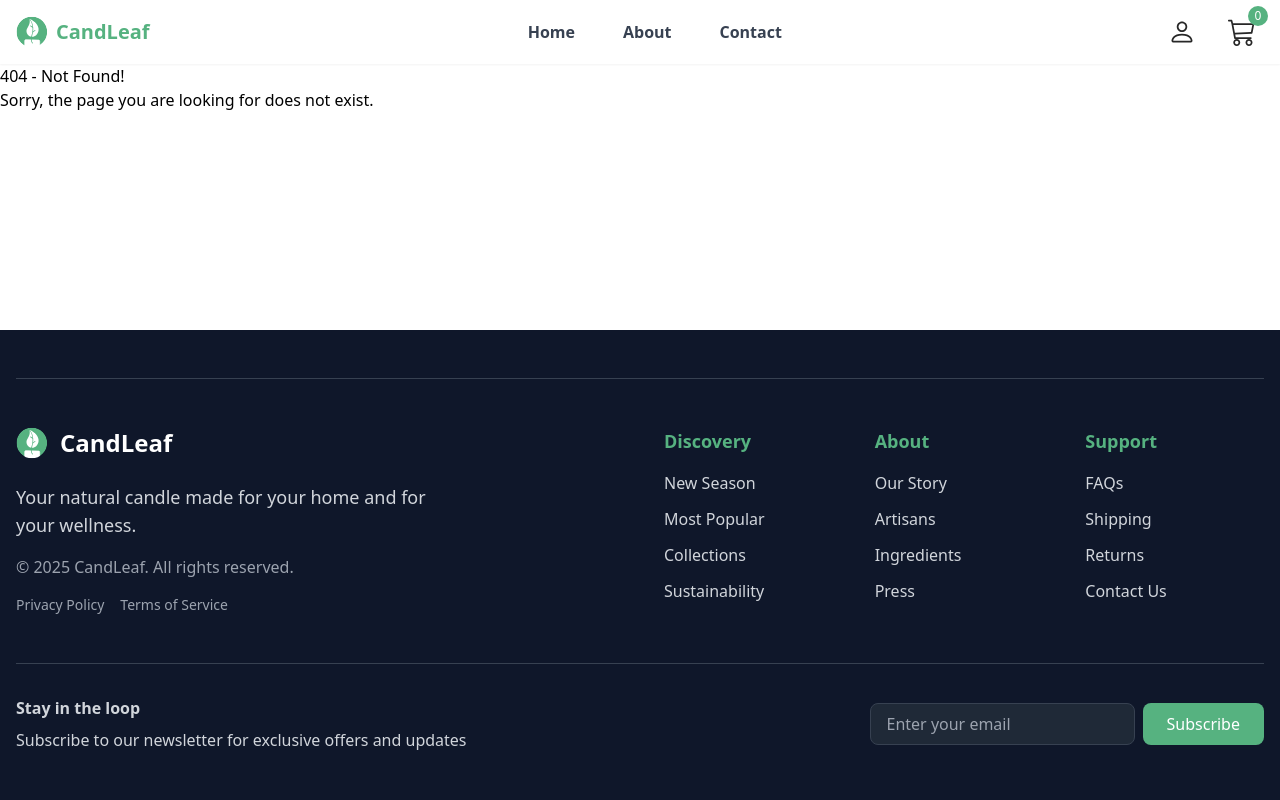
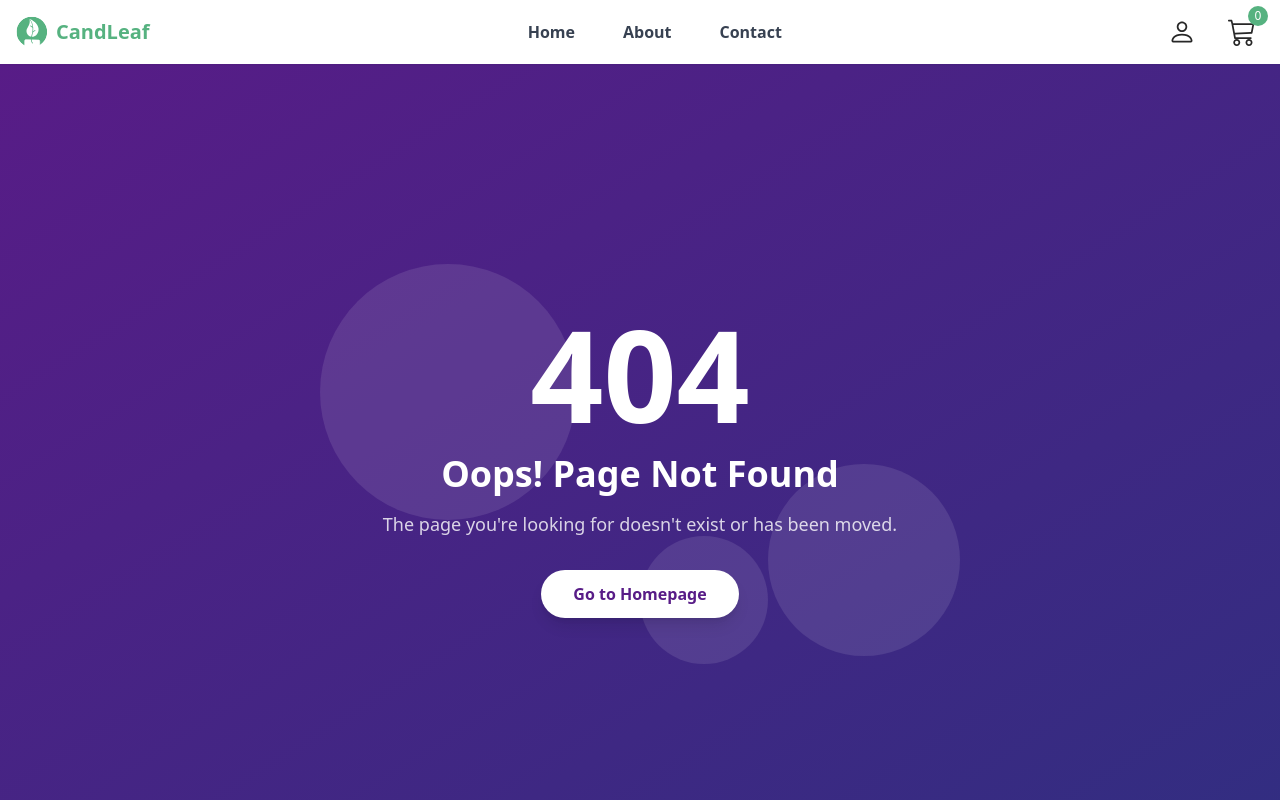
Before and after one commit to AhmadAbdelaziz8/e-commerce, a React (Vite) app: page /contact in a window 1280 px wide. Shown: the top 800 px of the page. Built offline with nearby package versions, Linux system fonts and the light colour scheme.

Commit message:
improve NotFoundPage, make the Layout in one folder

```diff
--- a/src/Routes.tsx
+++ b/src/Routes.tsx
@@ -1,7 +1,7 @@
 import { Routes, Route } from "react-router-dom";
 import Home from "./pages/home/homePage";
-import NotFound from "./pages/NotFoundPage"; // Example of a 404 page
-import Layout from "./components/layout";
+import NotFound from "./pages/NotFoundPage";
+import Layout from "./components/Layout/Layout";
 import ShopCartPage from "./pages/ShopCart/ShopCartPage";
 
 const AppRoutes = () => {
--- a/src/components/Footer.tsx
+++ b/src/components/Layout/Footer.tsx
@@ -1,5 +1,5 @@
 import { Link } from "react-router-dom";
-import BrandIcon from "../assets/brand-icon.svg";
+import BrandIcon from "/home/ahmad/repos/e-commerce/src/assets/brand-icon.svg";
 
 const Footer = () => {
   return (
--- a/src/components/Header.tsx
+++ b/src/components/Layout/Header.tsx
@@ -1,8 +1,8 @@
 import { Link } from "react-router-dom";
 import { useState } from "react";
-import BrandIcon from "../assets/brand-icon.svg";
-import AccountIcon from "../assets/Profile.svg";
-import CartIcon from "../assets/Cart.svg";
+import BrandIcon from "/home/ahmad/repos/e-commerce/src/assets/brand-icon.svg";
+import AccountIcon from "/home/ahmad/repos/e-commerce/src/assets/Profile.svg";
+import CartIcon from "/home/ahmad/repos/e-commerce/src/assets/Cart.svg";
 
 const NAV_LINKS = [
   { path: "/", label: "Home" },
--- a/src/pages/Login.tsx
+++ b/src/pages/Login.tsx
@@ -1,4 +1,4 @@
-import LoginForm from "../components/form";
+import LoginForm from "../components/Form";
 
 const Login = (): JSX.Element => {
   return (
--- a/src/pages/NotFoundPage.tsx
+++ b/src/pages/NotFoundPage.tsx
@@ -1,10 +1,37 @@
-const NotFound = () => {
+import { useNavigate } from "react-router-dom";
+
+const NotFoundPage = () => {
+  const navigate = useNavigate();
+
+  const goHome = () => {
+    navigate("/");
+  };
+
   return (
-    <div>
-      <h1>404 - Not Found!</h1>
-      <p>Sorry, the page you are looking for does not exist.</p>
+    <div className="min-h-screen bg-gradient-to-br from-purple-900 to-indigo-900 flex flex-col items-center justify-center text-white relative overflow-hidden">
+      {/* Background Animation */}
+      <div className="absolute inset-0 overflow-hidden">
+        <div className="absolute w-64 h-64 bg-white/10 rounded-full top-1/4 left-1/4 animate-float"></div>
+        <div className="absolute w-48 h-48 bg-white/10 rounded-full top-1/2 right-1/4 animate-float animation-delay-2000"></div>
+        <div className="absolute w-32 h-32 bg-white/10 rounded-full bottom-1/4 left-1/2 animate-float animation-delay-4000"></div>
+      </div>
+
+      {/* Content */}
+      <div className="relative z-10 text-center">
+        <h1 className="text-9xl font-bold text-white mb-4">404</h1>
+        <h2 className="text-4xl font-semibold mb-4">Oops! Page Not Found</h2>
+        <p className="text-lg text-white/80 mb-8">
+          The page you're looking for doesn't exist or has been moved.
+        </p>
+        <button
+          onClick={goHome}
+          className="px-8 py-3 bg-white text-purple-900 font-semibold rounded-full hover:bg-purple-100 transition-all duration-300 transform hover:scale-105 shadow-lg"
+        >
+          Go to Homepage
+        </button>
+      </div>
     </div>
   );
 };
 
-export default NotFound;
+export default NotFoundPage;
--- a/src/pages/home/featuredProduct.tsx
+++ b/src/pages/home/featuredProduct.tsx
@@ -1,4 +1,4 @@
-import ProductCard from "../../components/productCard";
+import ProductCard from "../../components/ProductCard";
 import { Product } from "../../types";
 
 interface FeaturedProductsProps {
```
Also changed, not shown: src/components/Form.tsx (renamed from src/components/form.tsx), src/components/Layout/Layout.tsx (renamed from src/components/layout.tsx), src/components/ProductCard.tsx (renamed from src/components/productCard.tsx).
